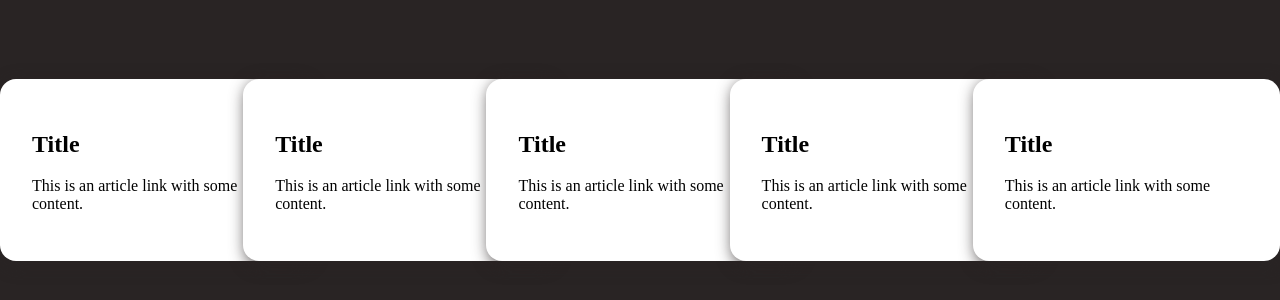
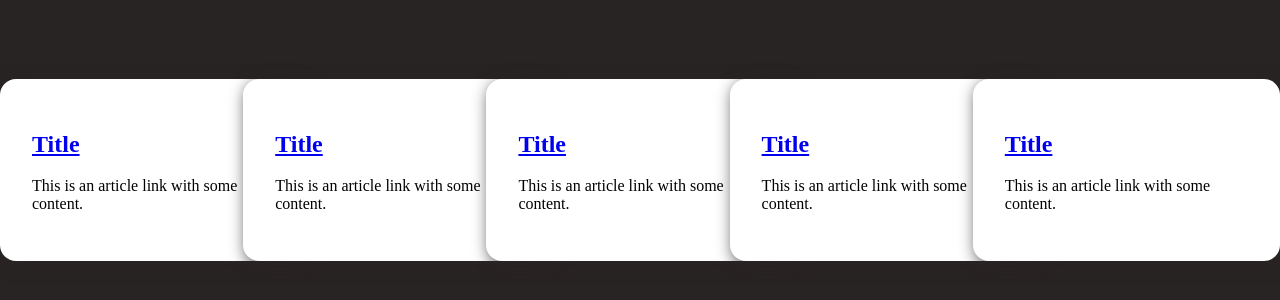
Before and after one commit to TravisWadeWilliamson/css-movable-stacked-cards, a plain HTML site: page index.html in a window 1280 px wide. Shown: the part 230-530 px from the top of the page. Drawn offline with Linux system fonts and the light colour scheme.

Commit message:
finished

```diff
--- a/index.html
+++ b/index.html
@@ -12,23 +12,23 @@
 <body>
     <div class="cards">
         <div class="card">
-            <h2>Title</h2>
+            <h2><a href="#">Title</a></h2>
             <p>This is an article link with some content.</p>
         </div>
         <div class="card">
-            <h2>Title</h2>
+            <h2><a href="#">Title</a></h2>
             <p>This is an article link with some content.</p>
         </div>
         <div class="card">
-            <h2>Title</h2>
+            <h2><a href="#">Title</a></h2>
             <p>This is an article link with some content.</p>
         </div>
         <div class="card">
-            <h2>Title</h2>
+            <h2><a href="#">Title</a></h2>
             <p>This is an article link with some content.</p>
         </div>
         <div class="card">
-            <h2>Title</h2>
+            <h2><a href="#">Title</a></h2>
             <p>This is an article link with some content.</p>
         </div>
     </div>
--- a/style.css
+++ b/style.css
@@ -16,18 +16,20 @@ body {
     border-radius: 1rem;
     padding: 2rem;
     box-shadow: 4px 4px 15px 2px rgba(41, 36, 36, .75);
-    transition: 2ms;
+    transition: 200ms;
 }
 
 .card:not(:first-child) {
     margin-left: -4rem;
 }
 
-.card:hover {
+.card:hover,
+.card:focus-within {
     cursor: pointer;
     transform: translateY(-1rem);
 }
 
-.card:hover ~ .card {
-        background: red;
+.card:hover ~ .card,
+.card:focus-within ~ .card {
+        transform: translateX(4rem);
 }
```
